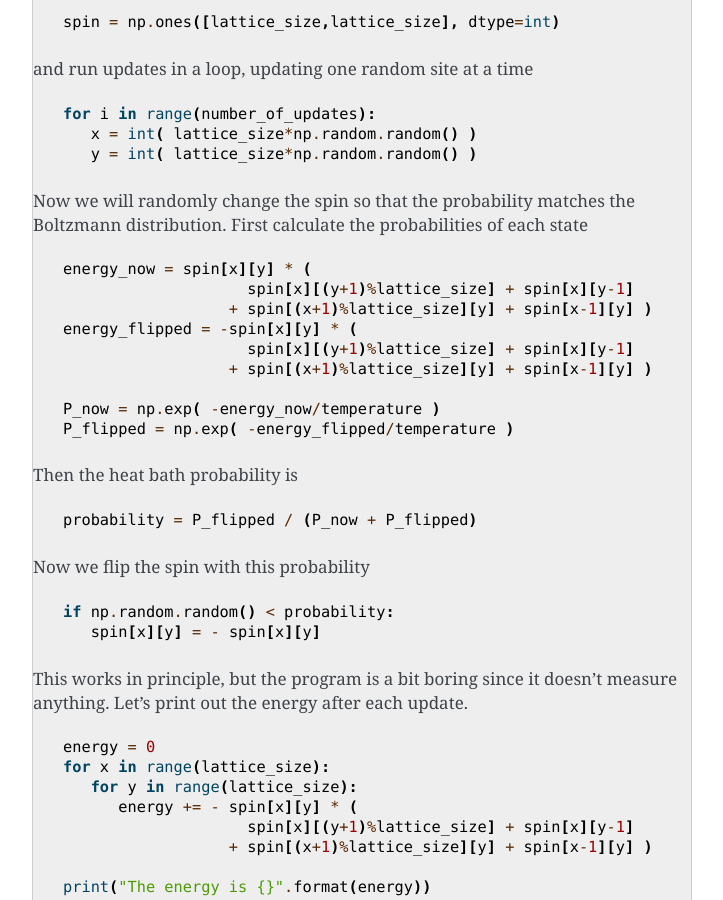
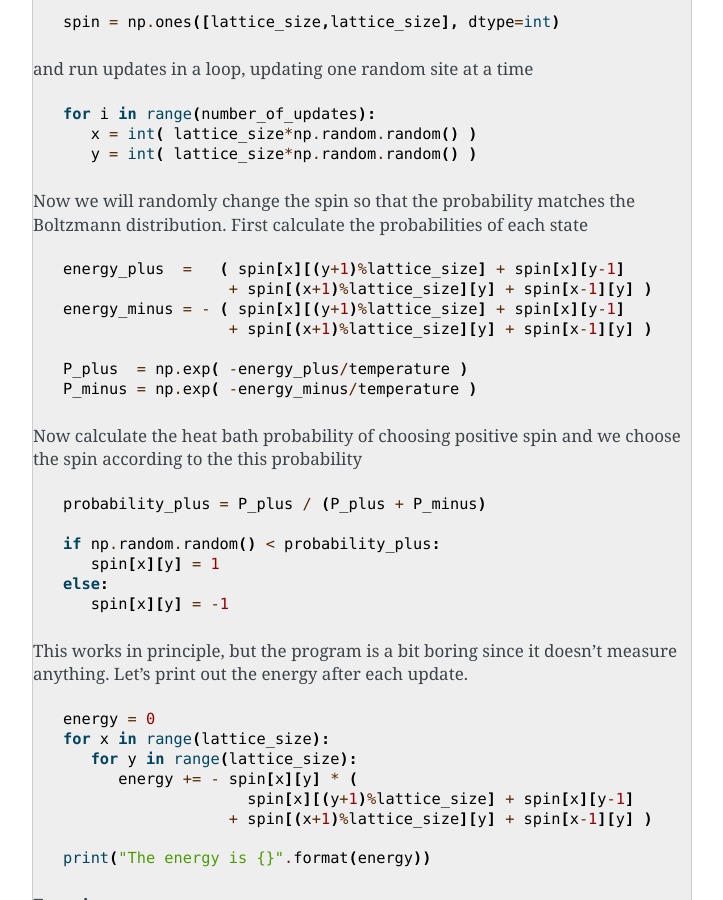
Before and after one commit to rantahar/Lattice-Field-Theory, a Sphinx documentation site: the page built from source/index.rst, in a window 1280 px wide and 900 px high, scrolled down 4722 px. Shown: the whole window, without its empty margins (388-1111 px from the left). Built offline with Sphinx 7.4.7, drawn with Linux system fonts in a browser that asks for light colours.

Commit message:
Make heat bath code independent of the initial state

```diff
--- a/source/index.rst
+++ b/source/index.rst
@@ -253,28 +253,25 @@ the probability of flipping a spin:
 
    .. code-block:: python
 
-         energy_now = spin[x][y] * (
-                             spin[x][(y+1)%lattice_size] + spin[x][y-1]
+         energy_plus  =   ( spin[x][(y+1)%lattice_size] + spin[x][y-1]
                            + spin[(x+1)%lattice_size][y] + spin[x-1][y] )
-         energy_flipped = -spin[x][y] * (
-                             spin[x][(y+1)%lattice_size] + spin[x][y-1]
+         energy_minus = - ( spin[x][(y+1)%lattice_size] + spin[x][y-1]
                            + spin[(x+1)%lattice_size][y] + spin[x-1][y] )
 
-         P_now = np.exp( -energy_now/temperature )
-         P_flipped = np.exp( -energy_flipped/temperature )
+         P_plus  = np.exp( -energy_plus/temperature )
+         P_minus = np.exp( -energy_minus/temperature )
 
-   Then the heat bath probability is
+   Now calculate the heat bath probability of choosing positive spin and we choose the spin
+   according to the this probability
 
    .. code-block:: python
 
-         probability = P_flipped / (P_now + P_flipped)
+      probability_plus = P_plus / (P_plus + P_minus)
 
-   Now we flip the spin with this probability
-
-   .. code-block:: python
-
-      if np.random.random() < probability:
-         spin[x][y] = - spin[x][y]
+      if np.random.random() < probability_plus:
+         spin[x][y] = 1
+      else:
+         spin[x][y] = -1
 
    This works in principle, but the program is a bit boring since it doesn't measure anything.
    Let's print out the energy after each update.
```
